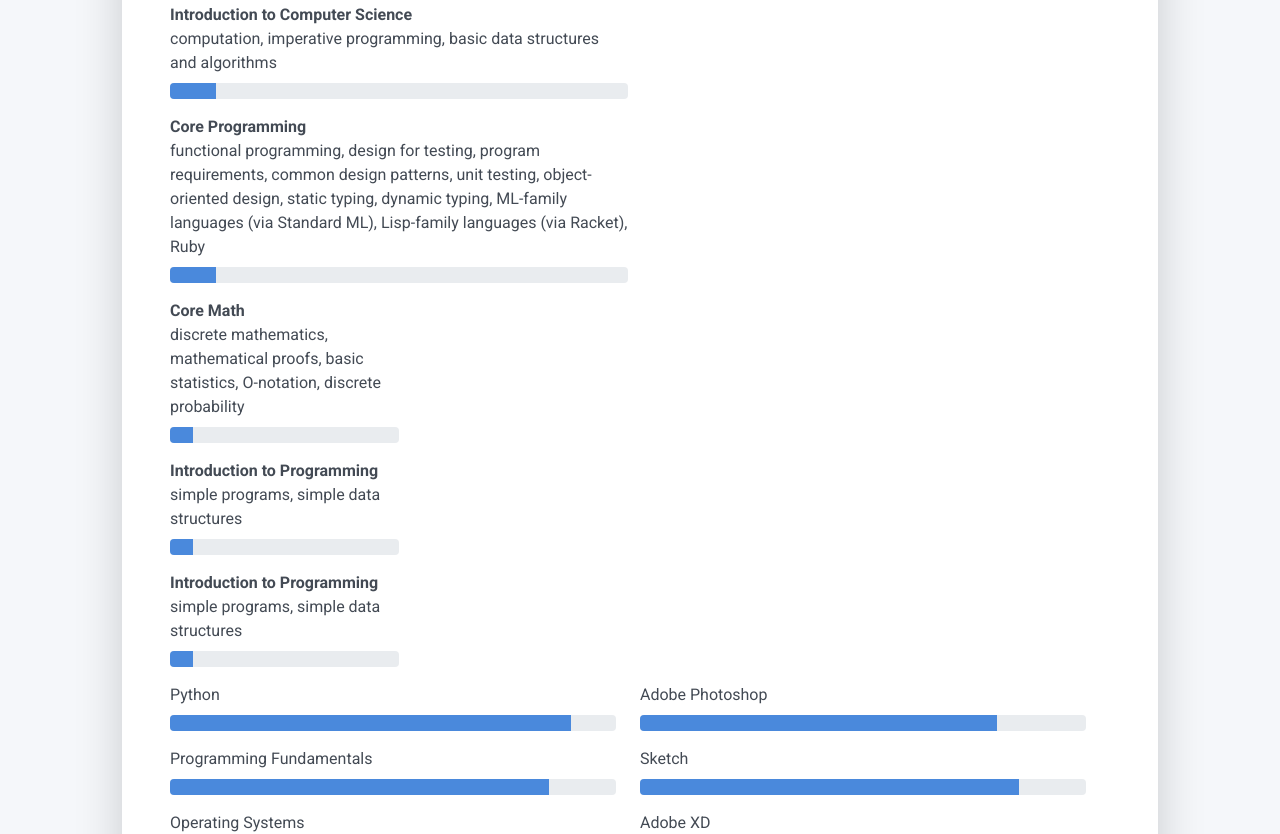
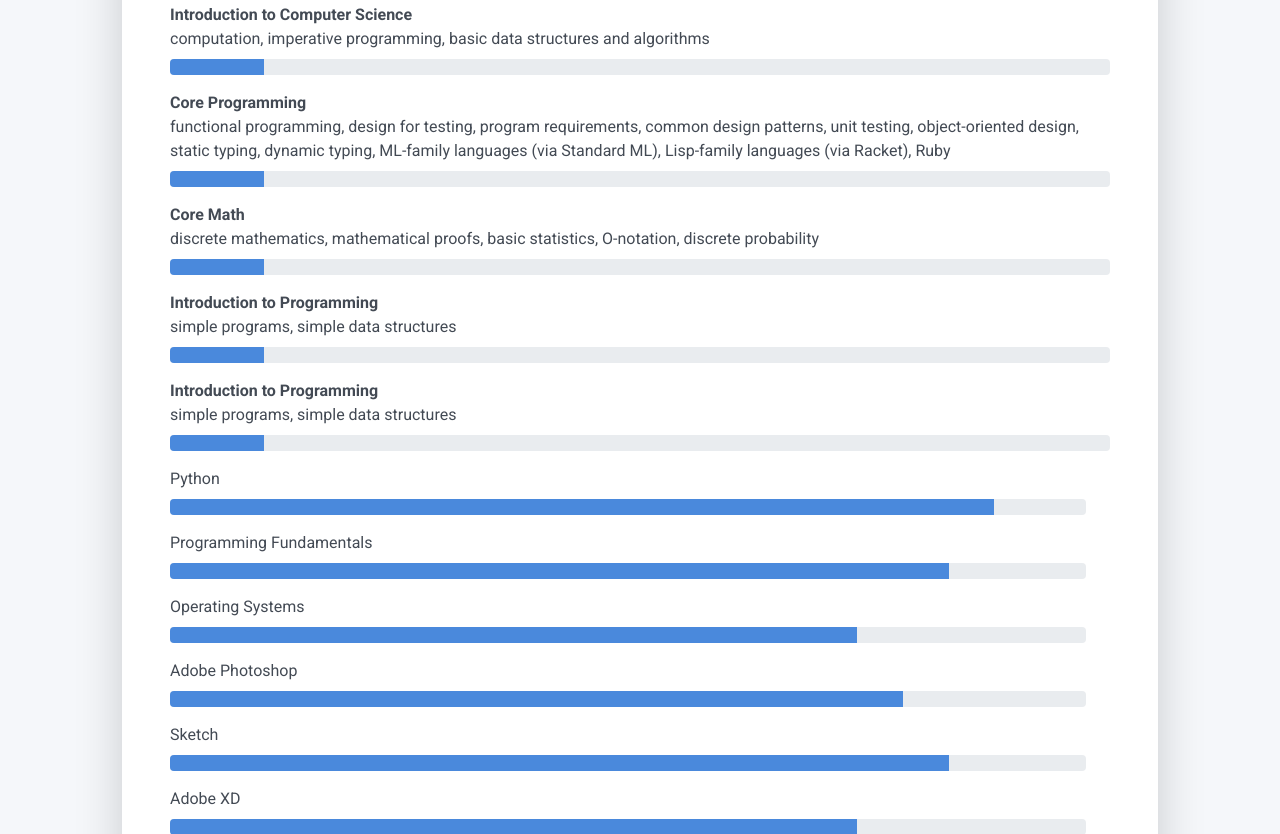
Before and after one commit to calisters/calisters.github.io, a plain HTML site: page index.html in a window 1280 px wide. Shown: the part 1966-2800 px from the top of the page. Drawn offline with Linux system fonts and the light colour scheme.

Commit message:
Update index.html

```diff
--- a/index.html
+++ b/index.html
@@ -162,7 +162,7 @@
       <div class="skills-section px-3 px-lg-4">
         <h2 class="h3 mb-3">Courses in Progress</h2>
         <div class="row">
-          <div class="col-md-6">
+          <div class="col-md-12">
             <div class="mb-2"><span><strong>Introduction to Programming</strong></span>
               <div>simple programs, simple data structures</div>
               <div class="progress my-1">
@@ -181,7 +181,7 @@
                 <div class="progress-bar bg-primary" role="progressbar" data-aos="zoom-in-right" data-aos-delay="100" data-aos-anchor=".skills-section" style="width: 10%" aria-valuenow="90" aria-valuemin="0" aria-valuemax="100"></div>
               </div>
             </div>
-          <div class="col-md-6">
+          <div class="col-md-12">
             <div class="mb-2"><span><strong>Core Math</strong></span>
               <div>discrete mathematics, mathematical proofs, basic statistics, O-notation, discrete probability</div>
               <div class="progress my-1">
@@ -203,7 +203,7 @@
           </div>
         </div>
         <div class="row">
-          <div class="col-md-6">
+          <div class="col-md-12">
             <div class="mb-2"><span>Python</span>
               <div class="progress my-1">
                 <div class="progress-bar bg-primary" role="progressbar" data-aos="zoom-in-right" data-aos-delay="100" data-aos-anchor=".skills-section" style="width: 90%" aria-valuenow="90" aria-valuemin="0" aria-valuemax="100"></div>
@@ -220,7 +220,7 @@
               </div>
             </div>
           </div>
-          <div class="col-md-6">
+          <div class="col-md-12">
             <div class="mb-2"><span>Adobe Photoshop</span>
               <div class="progress my-1">
                 <div class="progress-bar bg-primary" role="progressbar" data-aos="zoom-in-right" data-aos-delay="400" data-aos-anchor=".skills-section" style="width: 80%" aria-valuenow="90" aria-valuemin="0" aria-valuemax="100"></div>
```
